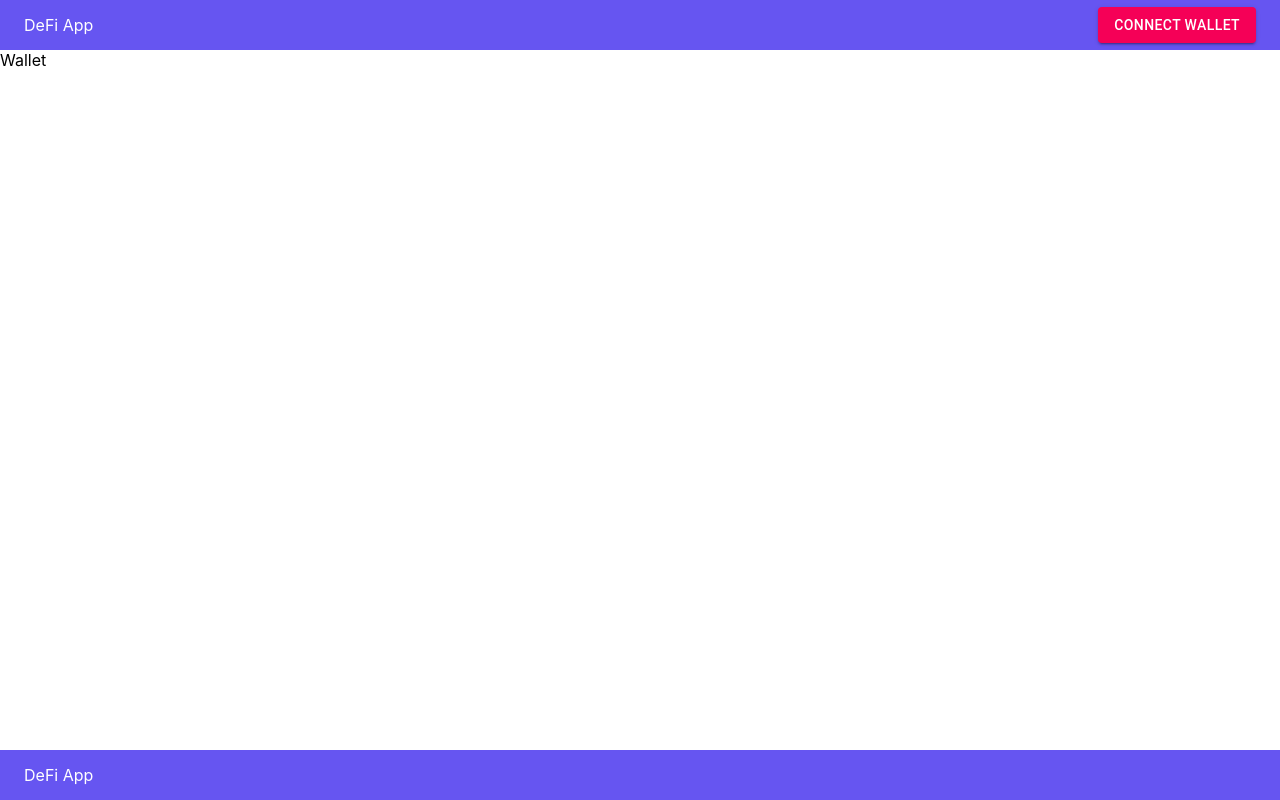
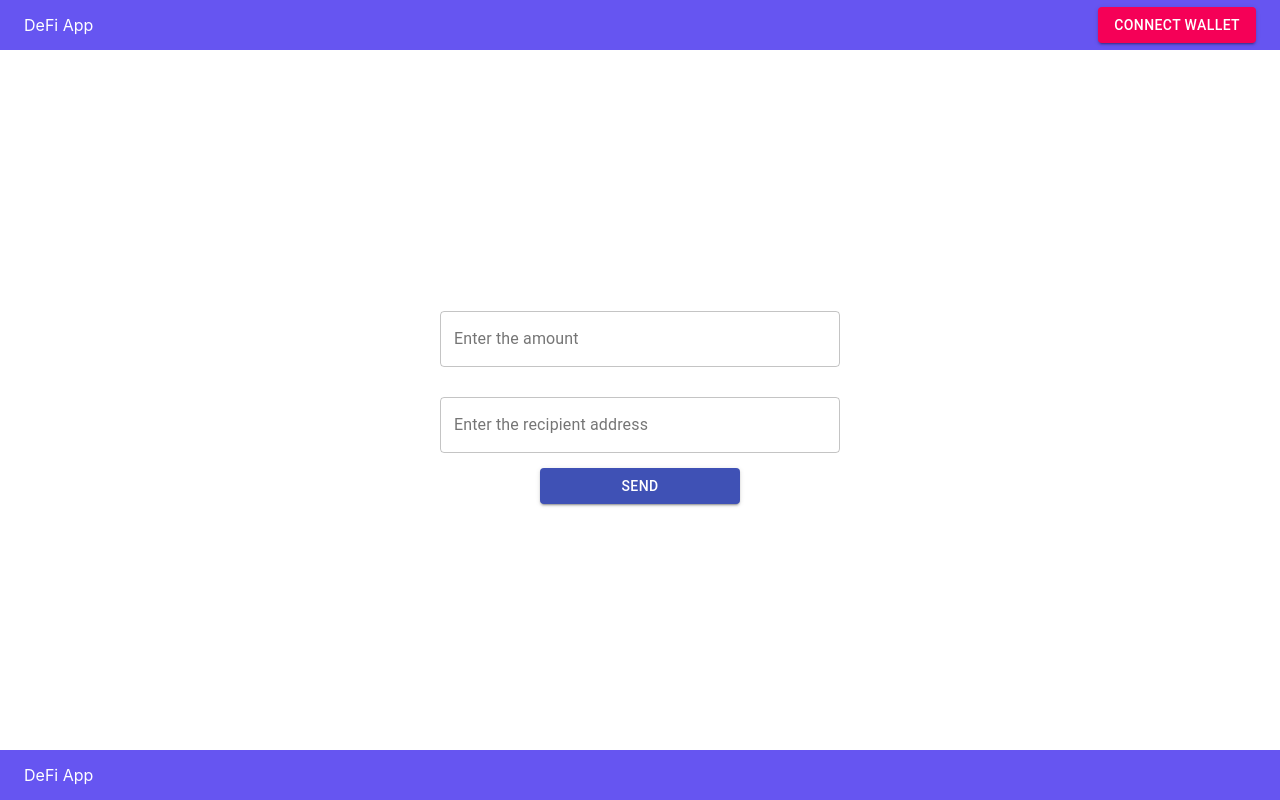
Before and after one commit to talentdev2020/ERC20Token-Transfer, a React (Create React App) app: page / in a window 1280 px wide. Built offline with nearby package versions, Linux system fonts and the light colour scheme.

Commit message:
implement transfer token functionality

```diff
--- a/src/App.tsx
+++ b/src/App.tsx
@@ -1,7 +1,7 @@
 import React from 'react';
 import { MuiThemeProvider, createTheme } from '@material-ui/core/styles'; // v1.x
 import { makeStyles } from "@material-ui/core/styles";
-import { Wallet } from './features/wallet/Wallet';
+import Wallet from './pages/wallet';
 import Header from "./components/header"
 import Bottom from "./components/bottom"
 
--- a/src/app/store.ts
+++ b/src/app/store.ts
@@ -7,6 +7,15 @@ export const store = configureStore({
     counter: counterReducer,
     wallet: walletReducer
   },
+  middleware: (getDefaultMiddleware) =>
+    getDefaultMiddleware({
+      serializableCheck: {
+        // Ignore these action types
+        ignoredActions: ['wallet/setTokenInstance', 'wallet/setProvider'],
+        // Ignore these paths in the state
+        ignoredPaths: ['wallet.tokenInstance', 'wallet.provider'],
+      },
+    }),
 });
 
 export type AppDispatch = typeof store.dispatch;
--- a/src/components/header.tsx
+++ b/src/components/header.tsx
@@ -6,8 +6,11 @@ import { ethers, utils } from 'ethers';
 import { useAppDispatch } from '../app/hooks';
 import { fixedBalance } from "../utils/format"
 import {
-    setWalletInfo
+    setWalletInfo,
+    setTokenInstance,
+    setProvider
 } from '../slices/walletSlice';
+
 import ABI from "../consts/tokenABI.json"  ;
 declare global {
     interface Window { ethereum: any; }
@@ -35,9 +38,10 @@ const Header = () => {
         try {
             const provider = new ethers.providers.Web3Provider(window.ethereum);
             const accounts = await window.ethereum.request({ method: 'eth_requestAccounts' });
-            const address = accounts[0]
-            const contract = new ethers.Contract(process.env.REACT_APP_CONTRACTADDRESS || "0xad6d458402f60fd3bd25163575031acdce07538d", ABI, provider);
-            const daiBalance = await contract.balanceOf(address);
+            const address = accounts[0];
+            const contractAddress = process.env.REACT_APP_CONTRACTADDRESS || "0xad6d458402f60fd3bd25163575031acdce07538d"
+            const tokenInstance = new ethers.Contract(contractAddress, ABI, provider);
+            const daiBalance = await tokenInstance.balanceOf(address);
             const ethBalance = await provider.getBalance(address);
 
             dispatch(setWalletInfo({
@@ -45,6 +49,8 @@ const Header = () => {
                 daiBalance: fixedBalance(utils.formatEther(daiBalance)),
                 address
             }))
+            dispatch(setTokenInstance(tokenInstance))
+            dispatch(setProvider(provider))
         } catch (err) {
             console.log(err)
         }
--- a/src/pages/wallet.tsx
+++ b/src/pages/wallet.tsx
@@ -1,18 +1,118 @@
-import React from 'react';
+import React, { useState } from 'react';
+import { isAddress } from "@ethersproject/address";
+import { ethers, utils } from 'ethers';
 import { makeStyles } from "@material-ui/core/styles";
+import TextField from '@material-ui/core/TextField';
+import Button from '@material-ui/core/Button';
+import CircularProgress from '@material-ui/core/CircularProgress';
+import { useAppSelector } from '../app/hooks';
+
+import {
+    getTokenInstance,
+    getWalletInfo,
+    getProvdier
+} from '../slices/walletSlice';
 
 const useStyles = makeStyles(theme => ({
   root: {
-    margin: "auto"
+    margin: "auto",
+    display: "flex",
+    justifyContent: "center",
+    alignItems: "center",
+    flexDirection: 'column',
+    height: "calc(100vh - 100px)"
   },
+  input: {
+    margin: "15px 0",
+    width: "400px"
+  },
+  button: {
+    width: "200px"
+  }
 }));
 
 const Wallet = () => {
   const classes = useStyles();
+  const [amount, setAmount] = useState(0);
+  const [address, setAddress] = useState("");
+  const [isSending, setIsSending] = useState(false);
+  const [isAddressError, setAddressError] = useState(false);
+  const [isAmountError, setAmountError] = useState(false);
+
+  const provider = useAppSelector(getProvdier);
+  const walletInfo = useAppSelector(getWalletInfo);
+
+  const onChangeAmount = (e: any) => {
+    setAmount(e.target.value);
+    setAmountError(false);
+  }
+
+  const onChangeAddress = (e: any) => {
+    setAddress(e.target.value);
+    setAddressError(false);
+  }
+
+  const makeTransaction = (from: string, ABI: Array<string>) => {
+    const contractAddress = process.env.REACT_APP_CONTRACTADDRESS || "0xad6d458402f60fd3bd25163575031acdce07538d";
+
+    let iface = new utils.Interface(ABI)
+    const tx = [{
+        from: walletInfo.address,
+        to: contractAddress,
+        data: iface.encodeFunctionData("transfer", [ address, utils.parseEther(amount.toString()) ])
+      }];
+
+    return tx;
+  }
+  const onSend = async () => {
+    if (!amount) {
+        setAmountError(true);
+        return;
+    }
+
+    if (!address || !isAddress(address)) {
+        setAddressError(true);
+        return;
+    }
+
+    if (!provider) {
+        alert("You should connect wallet")
+        return;
+    }
+
+    const tx = makeTransaction(address, ["function transfer(address to, uint amount)"]);
+    (provider as any).send('eth_sendTransaction', tx);
+  }
 
   return (
-      <div>
-
+      <div className={classes.root}>
+            <div>
+                <TextField
+                    id="input-amount"
+                    className={classes.input}
+                    error={isAmountError}
+                    variant="outlined"
+                    label="Enter the amount"
+                    type="number"
+                    onChange={e => onChangeAmount(e)}
+                />
+            </div>
+            <div>
+                <TextField
+                    id="input-address"
+                    className={classes.input}
+                    variant="outlined"
+                    error={isAddressError}
+                    label="Enter the recipient address"
+                    onChange={e => onChangeAddress(e)}
+                />
+            </div>
+            <Button variant="contained" color="primary" className={classes.button} onClick={ () => onSend()} >
+                SEND
+                {
+                    isSending && <CircularProgress size="1.5rem"/>
+                }
+            </Button>
       </div>
   )
 }
--- a/src/slices/walletSlice.ts
+++ b/src/slices/walletSlice.ts
@@ -1,6 +1,5 @@
 import { createSlice, PayloadAction } from '@reduxjs/toolkit';
 import { RootState } from '../app/store';
-
 interface IWalletInfo {
     daiBalance: String;
     ethBalance: String;
@@ -9,7 +8,8 @@ interface IWalletInfo {
 
 interface IWalletState {
   wallet: IWalletInfo;
-  tokenInstance: null;
+  tokenInstance: any;
+  provider: null;
 }
 
 const initialState: IWalletState = {
@@ -18,7 +18,8 @@ const initialState: IWalletState = {
     ethBalance: "0",
     address: ""
   },
-  tokenInstance: null
+  tokenInstance: null,
+  provider: null
 };
 
 export const walletSlice = createSlice({
@@ -30,11 +31,19 @@ export const walletSlice = createSlice({
     setWalletInfo: (state, action: PayloadAction<IWalletInfo>) => {
       state.wallet = action.payload;
     },
+    setTokenInstance: (state, action: PayloadAction<any>) => {
+      state.tokenInstance = action.payload;
+    },
+    setProvider: (state, action: PayloadAction<any>) => {
+      state.provider = action.payload;
+    },
 
   },
 });
 
 export const { setWalletInfo } = walletSlice.actions;
+export const { setTokenInstance } = walletSlice.actions;
+export const { setProvider } = walletSlice.actions;
 
 // The function below is called a selector and allows us to select a value from
 // the state. Selectors can also be defined inline where they're used instead of
@@ -43,4 +52,6 @@ export const getWalletInfo = (state: RootState) => state.wallet.wallet;
 
 export const getTokenInstance = (state: RootState) => state.wallet.tokenInstance;
 
+export const getProvdier = (state: RootState) => state.wallet.provider;
+
 export default walletSlice.reducer;
```
